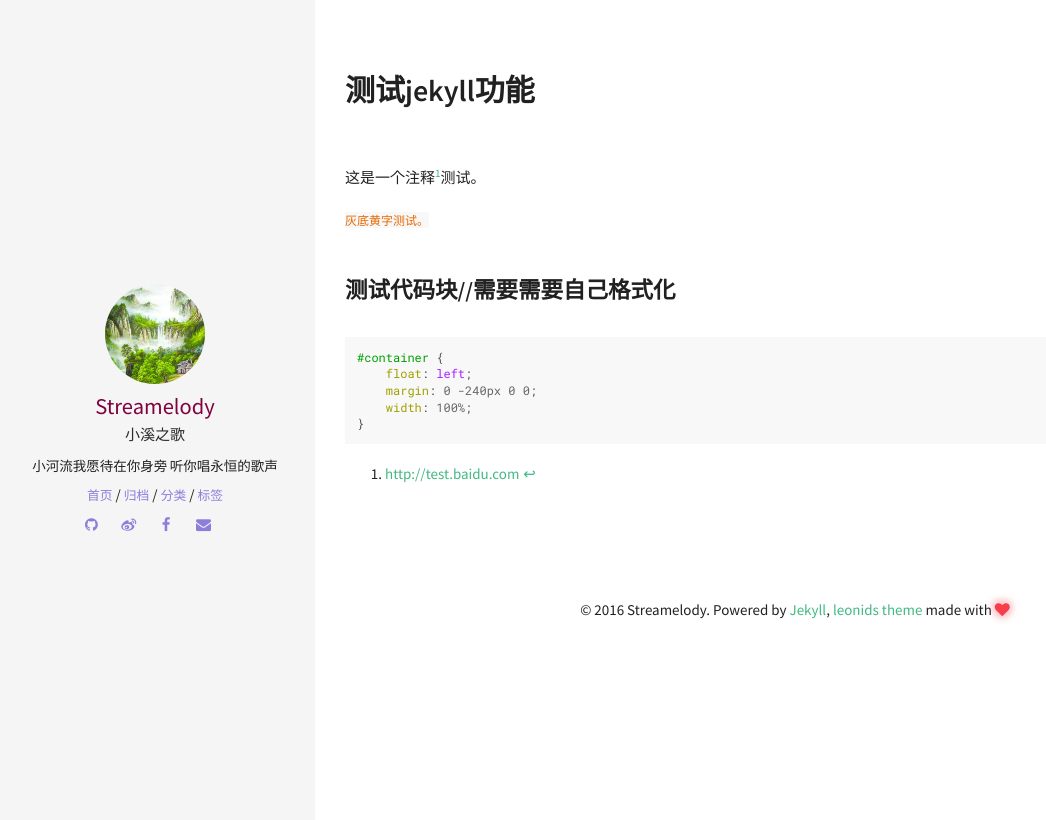
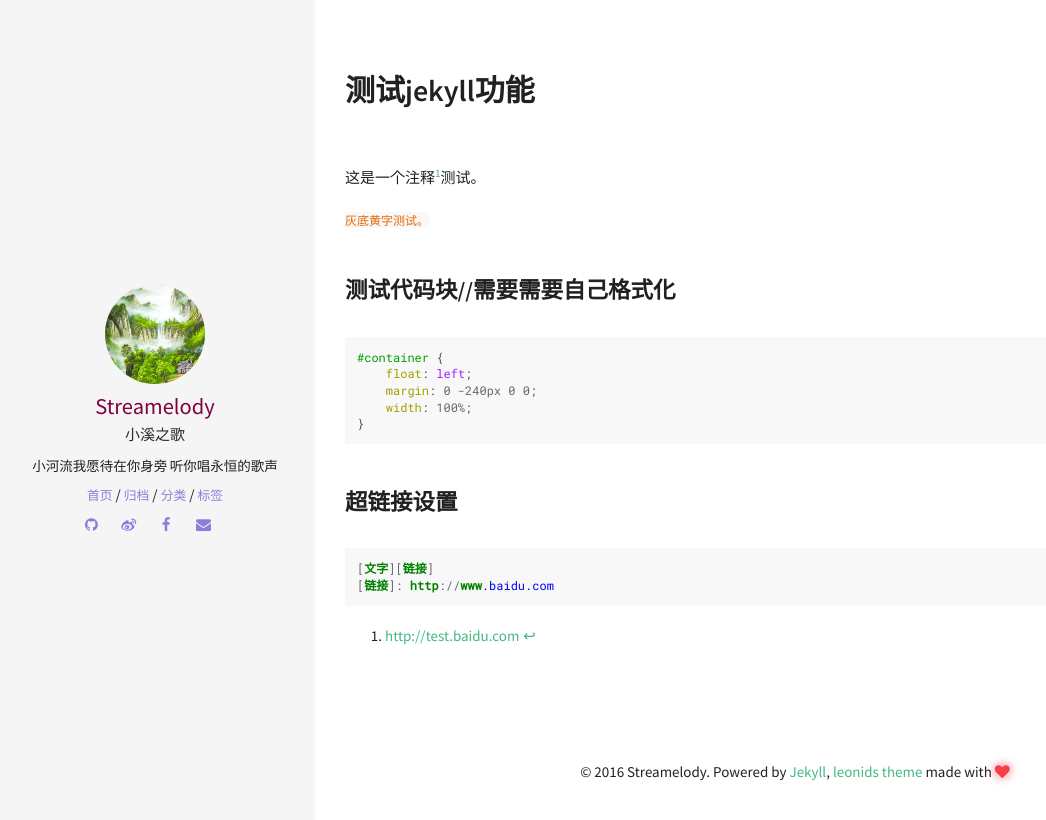
Before and after one commit to yaxauw/streamelody.github.io, a Jekyll site: the page built from _posts/2016-12-04-test-jekyll.md, in a window 1280 px wide. Shown: the top 820 px of the page, without its empty margins (5-1051 px from the left). Built offline with Jekyll 4.4.1, drawn with Linux system fonts in a browser that asks for light colours; comment, search, counter and statistics services are not loaded.

Commit message:
commitString

```diff
--- a/_posts/2016-12-04-test-jekyll.md
+++ b/_posts/2016-12-04-test-jekyll.md
@@ -21,6 +21,13 @@ comments: true
 }
 ~~~
 
+### 超链接设置
+~~~css
+[文字][链接]
+[链接]: http://www.baidu.com
+~~~
+
+
 
 
 
```
